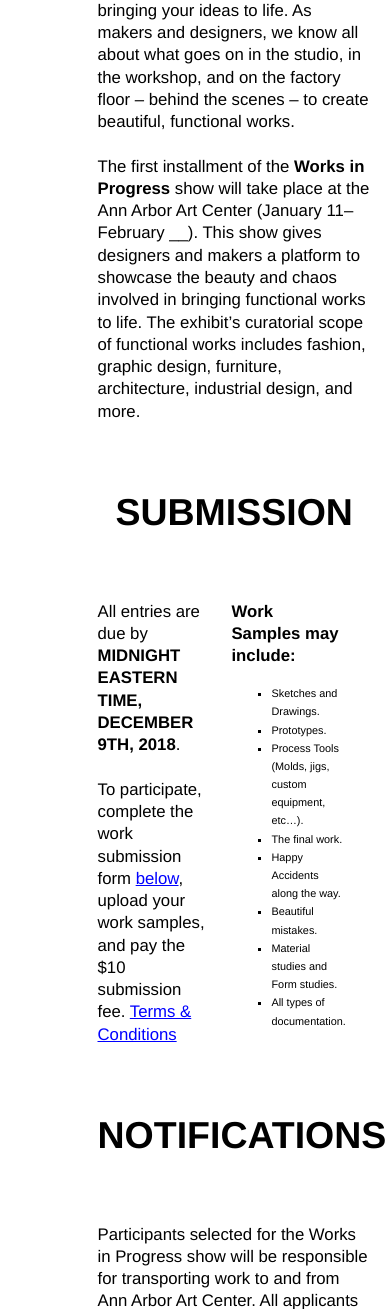
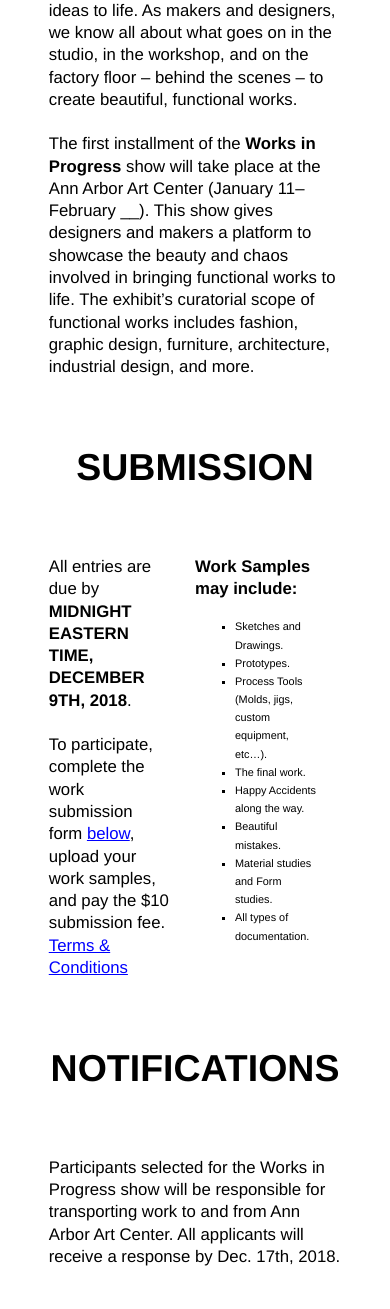
Before and after one commit to wipa2/wipa2.github.io, a Django app: template wipa2_show_project/wipa2_show/templates/index.html in a window 390 px wide. Shown: the part 263-1572 px from the top of the page. Run offline with Django 3.2, Linux system fonts and the light colour scheme; the template is opened without the code that fills it, so the values that code supplies are empty; some libraries are stand-ins or nearby versions.

Commit message:
Mobile needs narrower wrapper

```diff
--- a/assets/portrait.css
+++ b/assets/portrait.css
@@ -10,3 +10,7 @@ h1 {
 input.submit {
     width: 100%;
 }
+
+.wrapper {
+    width: 75%;
+}
```
